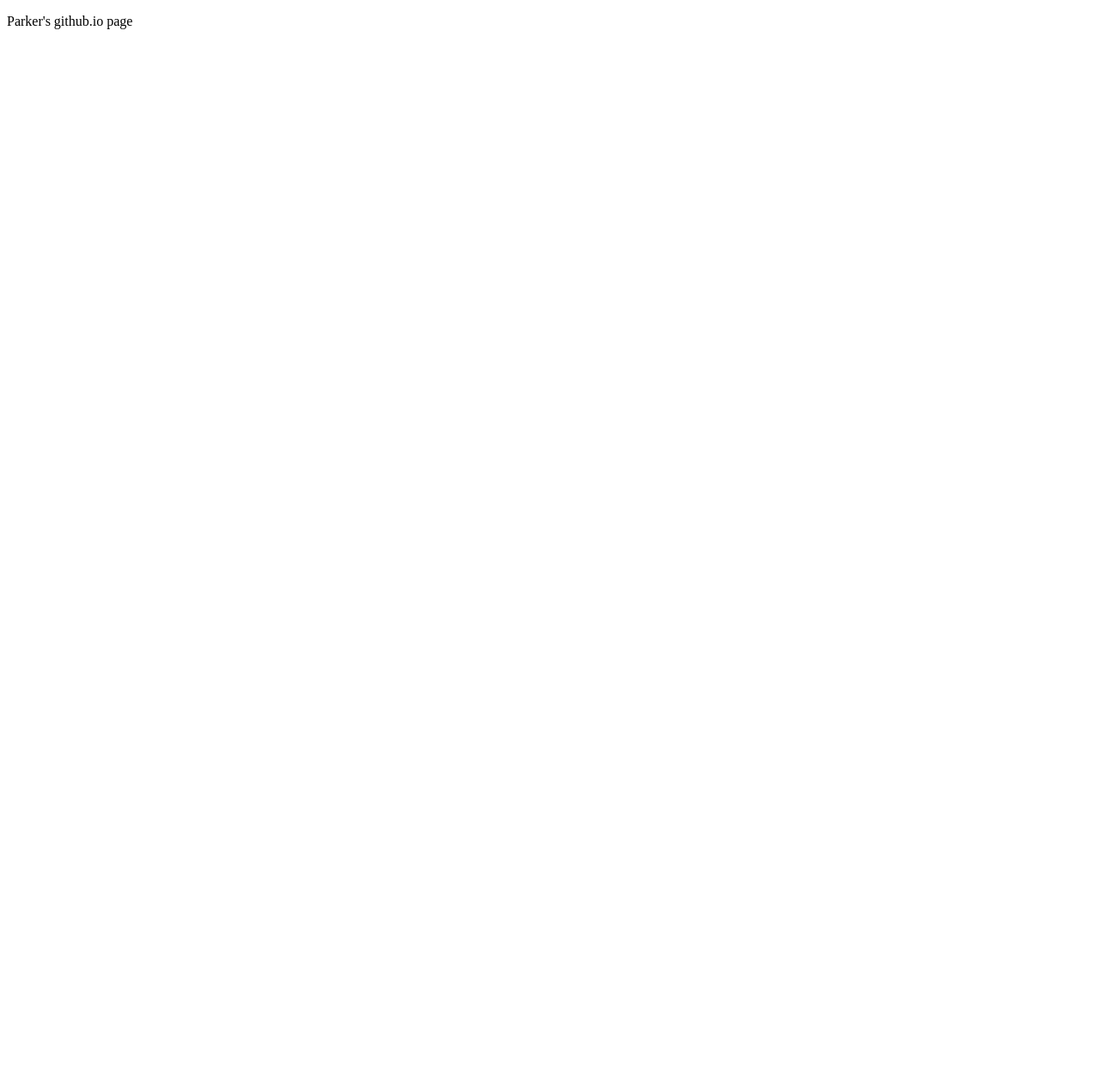
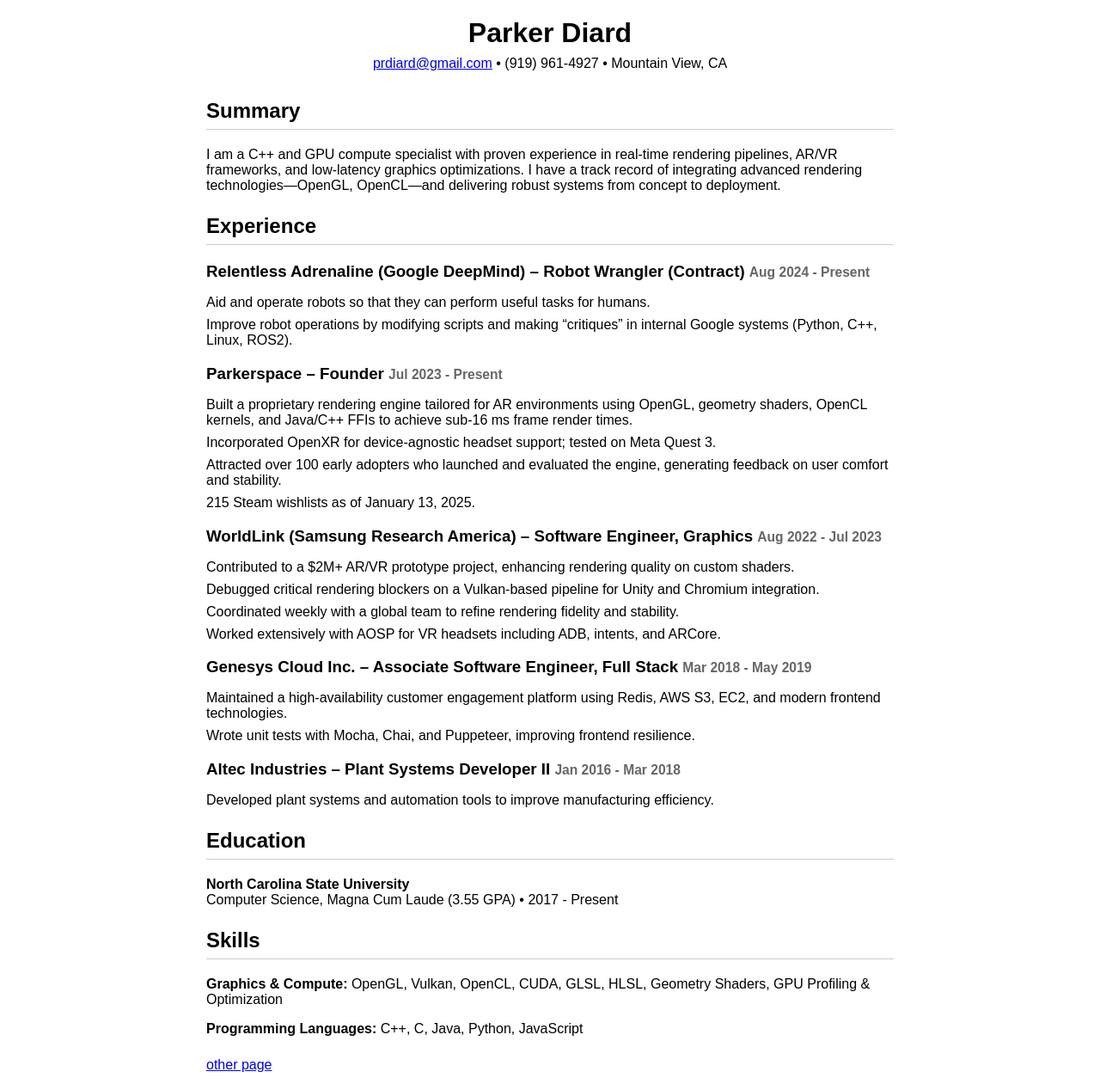
Before and after one commit to pipewriter/pipewriter.github.io, a plain HTML site: page index.html in a window 1280 px wide. Shown: the whole page at 86% size. Before the commit the page ends 800 px from the top, so only its background shows below. Drawn offline with Linux system fonts and the light colour scheme.

Commit message:
resume as website; other.html test

```diff
--- a/index.html
+++ b/index.html
@@ -1,9 +1,71 @@
-<!doctype html>
-<html>
-  <head>
-    <title>Parker's github.io page</title>
-  </head>
-  <body>
-    <p>Parker's github.io page</p>
-  </body>
+<!DOCTYPE html>
+<html lang="en">
+<head>
+  <meta charset="UTF-8">
+  <meta name="viewport" content="width=device-width, initial-scale=1.0">
+  <title>Parker Diard – Resume</title>
+  <style>
+    body { font-family: sans-serif; max-width: 800px; margin: auto; padding: 20px; }
+    header { text-align: center; margin-bottom: 2em; }
+    h1 { margin: 0; }
+    .contact { margin: 0.5em 0; }
+    section { margin-bottom: 1.5em; }
+    h2 { border-bottom: 1px solid #ccc; padding-bottom: 0.3em; }
+    h3 { margin-bottom: 0.3em; }
+    ul { list-style-type: none; padding-left: 0; }
+    li { margin-bottom: 0.5em; }
+    small { color: #666; }
+  </style>
+</head>
+<body>
+  <header>
+    <h1>Parker Diard</h1>
+    <p class="contact"><a href="mailto:prdiard@gmail.com">prdiard@gmail.com</a> • (919) 961-4927 • Mountain View, CA</p>
+  </header>
+  <section id="summary">
+    <h2>Summary</h2>
+    <p>I am a C++ and GPU compute specialist with proven experience in real-time rendering pipelines, AR/VR frameworks, and low-latency graphics optimizations. I have a track record of integrating advanced rendering technologies—OpenGL, OpenCL—and delivering robust systems from concept to deployment.</p>
+  </section>
+  <section id="experience">
+    <h2>Experience</h2>
+    <h3>Relentless Adrenaline (Google DeepMind) – Robot Wrangler (Contract) <small>Aug 2024 - Present</small></h3>
+    <ul>
+      <li>Aid and operate robots so that they can perform useful tasks for humans.</li>
+      <li>Improve robot operations by modifying scripts and making “critiques” in internal Google systems (Python, C++, Linux, ROS2).</li>
+    </ul>
+    <h3>Parkerspace – Founder <small>Jul 2023 - Present</small></h3>
+    <ul>
+      <li>Built a proprietary rendering engine tailored for AR environments using OpenGL, geometry shaders, OpenCL kernels, and Java/C++ FFIs to achieve sub-16 ms frame render times.</li>
+      <li>Incorporated OpenXR for device-agnostic headset support; tested on Meta Quest 3.</li>
+      <li>Attracted over 100 early adopters who launched and evaluated the engine, generating feedback on user comfort and stability.</li>
+      <li>215 Steam wishlists as of January 13, 2025.</li>
+    </ul>
+    <h3>WorldLink (Samsung Research America) – Software Engineer, Graphics <small>Aug 2022 - Jul 2023</small></h3>
+    <ul>
+      <li>Contributed to a $2M+ AR/VR prototype project, enhancing rendering quality on custom shaders.</li>
+      <li>Debugged critical rendering blockers on a Vulkan-based pipeline for Unity and Chromium integration.</li>
+      <li>Coordinated weekly with a global team to refine rendering fidelity and stability.</li>
+      <li>Worked extensively with AOSP for VR headsets including ADB, intents, and ARCore.</li>
+    </ul>
+    <h3>Genesys Cloud Inc. – Associate Software Engineer, Full Stack <small>Mar 2018 - May 2019</small></h3>
+    <ul>
+      <li>Maintained a high-availability customer engagement platform using Redis, AWS S3, EC2, and modern frontend technologies.</li>
+      <li>Wrote unit tests with Mocha, Chai, and Puppeteer, improving frontend resilience.</li>
+    </ul>
+    <h3>Altec Industries – Plant Systems Developer II <small>Jan 2016 - Mar 2018</small></h3>
+    <ul>
+      <li>Developed plant systems and automation tools to improve manufacturing efficiency.</li>
+    </ul>
+  </section>
+  <section id="education">
+    <h2>Education</h2>
+    <p><strong>North Carolina State University</strong><br>Computer Science, Magna Cum Laude (3.55 GPA) • 2017 - Present</p>
+  </section>
+  <section id="skills">
+    <h2>Skills</h2>
+    <p><strong>Graphics &amp; Compute:</strong> OpenGL, Vulkan, OpenCL, CUDA, GLSL, HLSL, Geometry Shaders, GPU Profiling &amp; Optimization</p>
+    <p><strong>Programming Languages:</strong> C++, C, Java, Python, JavaScript</p>
+  </section>
+  <a href="other.html">other page</a>
+</body>
 </html>
```
Also changed, not shown: other.html (added, +1 -0 lines).
